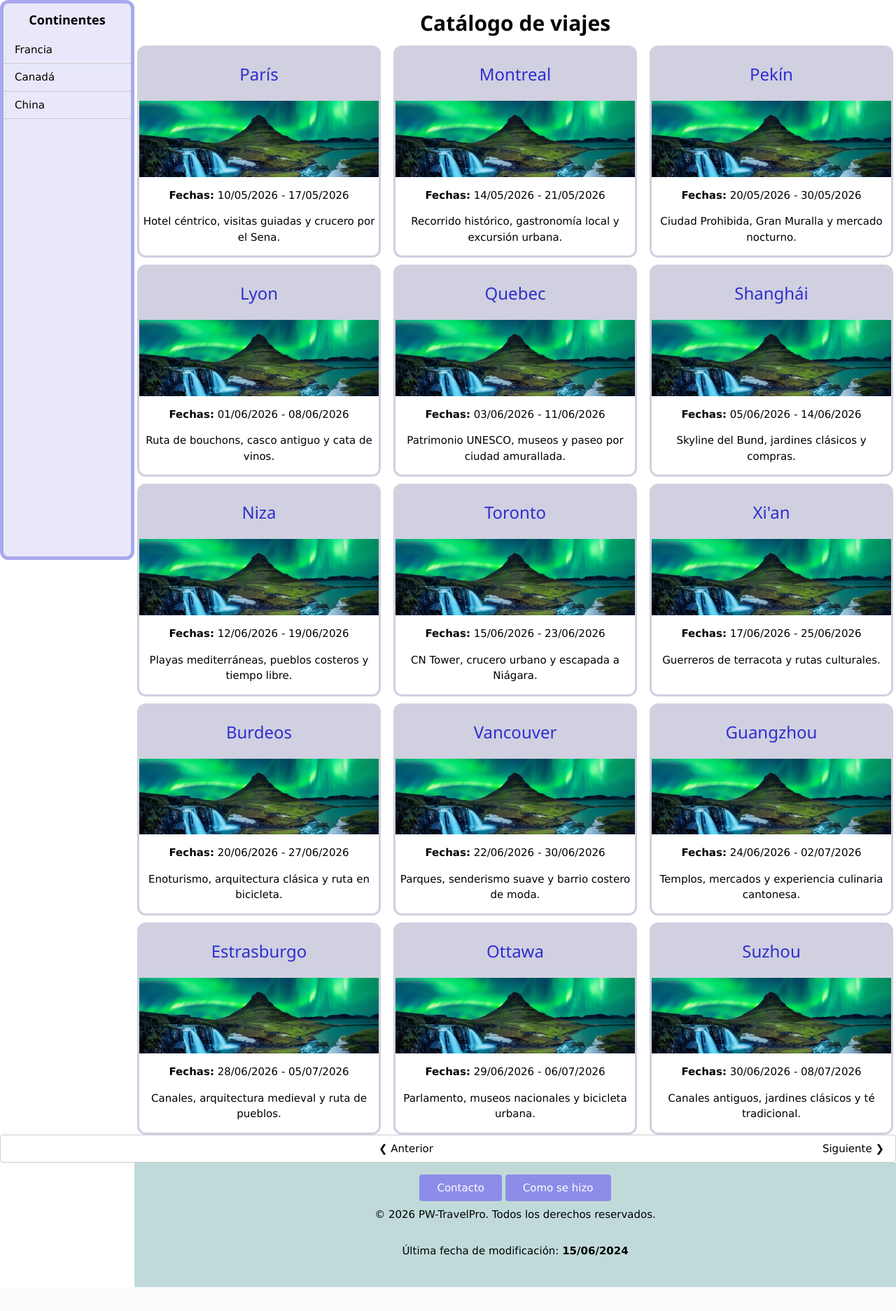
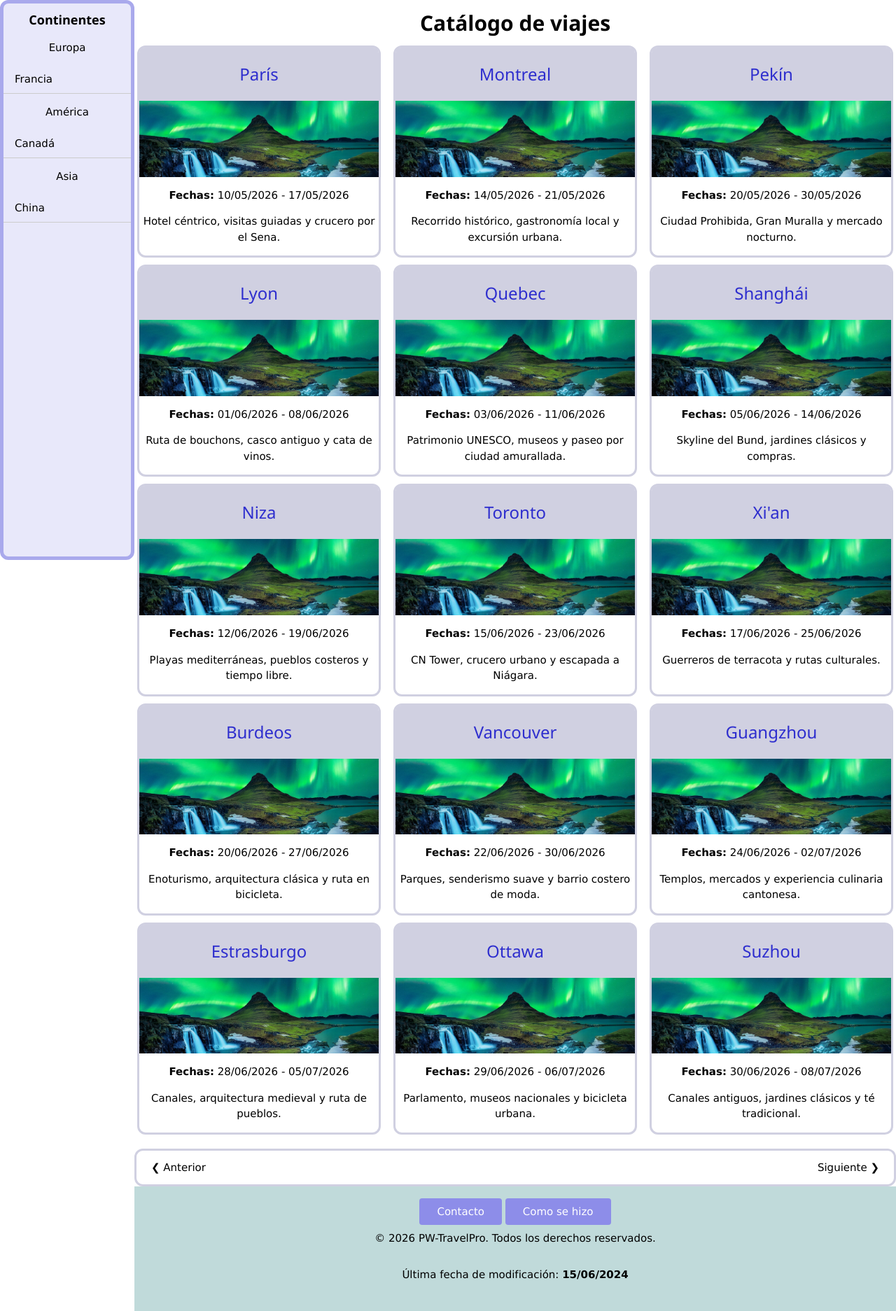
Before and after one commit to FabriConde/PW, a PHP site: page /viajes.html in a window 1280 px wide. Shown: the part 199-2072 px from the top of the page at 70% size. Before the commit the page ends 2038 px from the top, so only its background shows below. Run offline with PHP 8.4, Linux system fonts and the light colour scheme.

Commit message:
viajes
Co-authored-by: Copilot <copilot@github.com>

```diff
--- a/P1/P1_Entrega/css/styles.css
+++ b/P1/P1_Entrega/css/styles.css
@@ -203,7 +203,7 @@ h2 {
     gap: 10px;
 }
 
-/* Estilos para la sección de Contacto */
+/* Estilos para la sección de CONTACTO */
 
 .datos-contacto  {
     display: flex;
@@ -255,6 +255,16 @@ h2 {
     transform: translateY(-4px);
     border-color: #52527d;
     box-shadow: 0 12px 20px #52527d;
+}
+
+.paginacion-viajes {
+    margin-top: 20px;
+    padding: 5px;
+    border: 3px solid #d0d0e1;
+    border-radius: 12px;
+    display: flex;
+    flex-direction: row;
+    justify-content: space-between;
 }
 
 /* Estilos para la sección SOBRE NUESTRA AGENCIA */
@@ -406,7 +416,6 @@ hr {
     margin-bottom: 20px;
 }
 
-
 .alta-usuarios fieldset{
     display: flex;
     flex-direction: column;
--- a/P1/P1_Entrega/viajes.html
+++ b/P1/P1_Entrega/viajes.html
@@ -34,8 +34,11 @@
         <main>
             <aside class="w3-sidebar w3-bar-block" style="width:15%;">
                 <h5><strong>Continentes</strong></h5>
+                <p>Europa</p>
                 <a href="viajes_francia.html" class="w3-bar-item w3-button w3-border-bottom">Francia</a>
+                <p>América</p>
                 <a href="viajes_canada.html" class="w3-bar-item w3-button w3-border-bottom">Canadá</a>
+                <p>Asia</p>
                 <a href="viajes_china.html" class="w3-bar-item w3-button w3-border-bottom">China</a>
             </aside>
 
@@ -147,12 +150,12 @@
                         <p>Canales antiguos, jardines clásicos y té tradicional.</p>
                     </a>
                 </article>
-            </section>
 
-            <nav class="w3-bar w3-border w3-round">
+                <nav class="paginacion-viajes">
                 <a href="" class="w3-button">&#10094; Anterior</a>
                 <a href="viajes2.html" class="w3-button w3-right">Siguiente &#10095;</a>
-            </nav>
+                </nav>
+            </section>
         </main>
         <footer style="margin-left:15%">
             <nav class="enlaces-section">
--- a/P1/P1_Entrega/viajes2.html
+++ b/P1/P1_Entrega/viajes2.html
@@ -34,8 +34,11 @@
         <main>
             <aside class="w3-sidebar w3-bar-block" style="width:15%;">
                 <h5><strong>Continentes</strong></h5>
+                <p>Europa</p>
                 <a href="viajes_francia.html" class="w3-bar-item w3-button w3-border-bottom">Francia</a>
+                <p>América</p>
                 <a href="viajes_canada.html" class="w3-bar-item w3-button w3-border-bottom">Canadá</a>
+                <p>Asia</p>
                 <a href="viajes_china.html" class="w3-bar-item w3-button w3-border-bottom">China</a>
             </aside>
 
@@ -148,7 +151,7 @@
                     </a>
                 </article>
 
-                <nav class="w3-bar w3-border w3-round">
+                <nav class="paginacion-viajes">
                     <a href="viajes.html" class="w3-button">&#10094; Anterior</a>
                     <a href="" class="w3-button w3-right">Siguiente &#10095;</a>
                 </nav>
```
